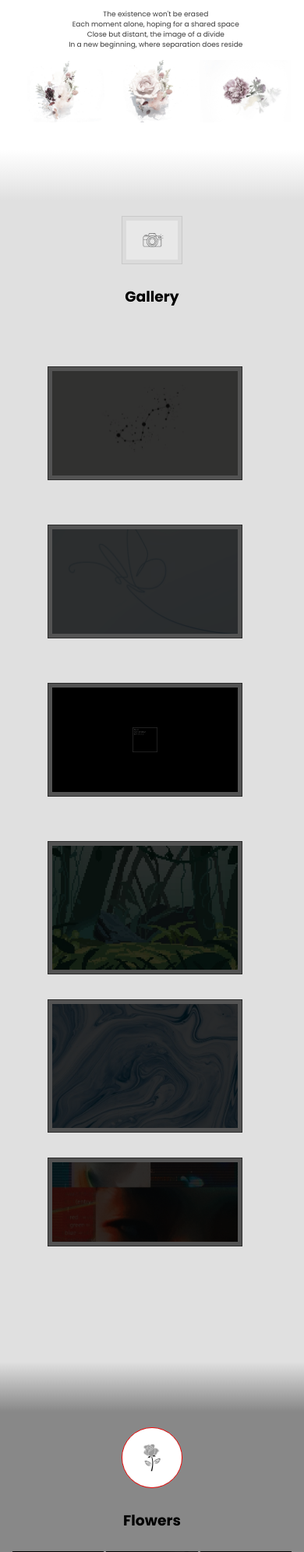
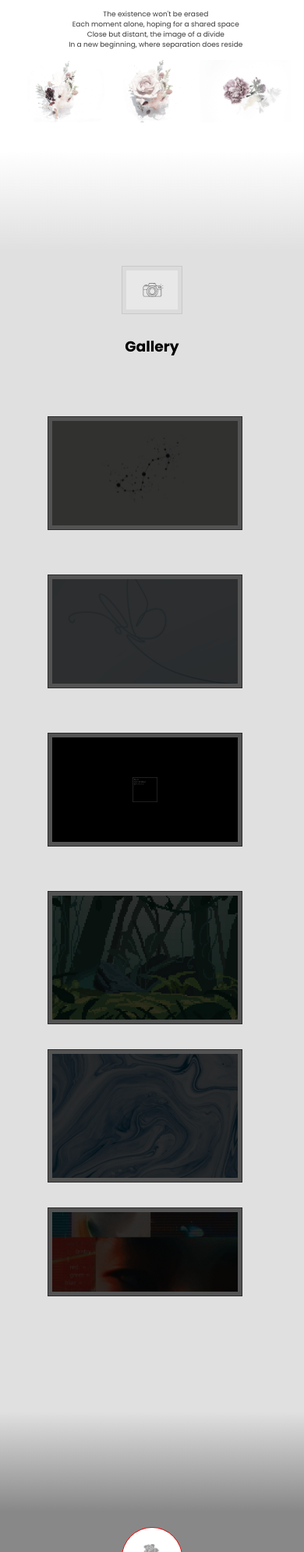
Before and after one commit to PersonalComputerOne/PersonalComputerOne.github.io, a PHP site: page / in a window 390 px wide. Shown: the part 1821-3812 px from the top of the page at 78% size. Run offline with PHP 8.4, Linux system fonts and the light colour scheme.

Commit message:
Update style.css

```diff
--- a/lxn/style.css
+++ b/lxn/style.css
@@ -299,13 +299,13 @@ div.gallery ul li img:hover {
 
 #p-g {
     background-image: linear-gradient( #ffffff, #e0e0e0);
-    padding: 2rem;
+    padding: 4rem;
     border: none;
 }
 
 #g-f {
     background-image: linear-gradient( #e0e0e0, #888888);
-    padding: 2rem;
+    padding: 4rem;
     border: none;
 }
 
@@ -363,7 +363,7 @@ div.gallery ul li img:hover {
 
 @media only screen and (max-width: 1169px) {
     html {
-    	scroll-padding-top: 10rem;
+    	scroll-padding-top: 14rem;
     }
 
     #siya {
```
